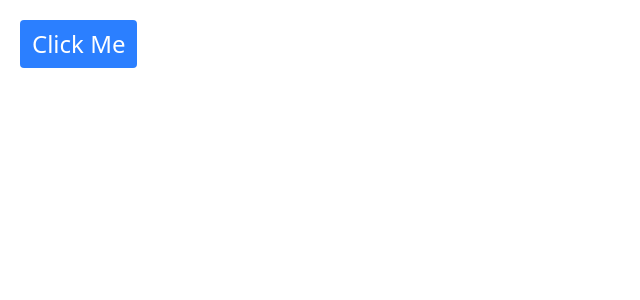
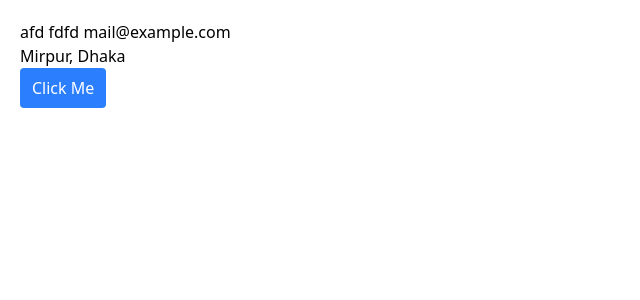
Before and after one commit to phitronio/SDT-Django, a React (Vite) app in the folder phimart-client/: page / in a window 1280 px wide. Shown: the top 300 px of the page, without its empty margins (0-640 px from the left). Built offline with nearby package versions, Linux system fonts and the light colour scheme.

Commit message:
29.1 & 29.2 added

```diff
--- a/phimart-client/eslint.config.js
+++ b/phimart-client/eslint.config.js
@@ -1,38 +1,39 @@
-import js from '@eslint/js'
-import globals from 'globals'
-import react from 'eslint-plugin-react'
-import reactHooks from 'eslint-plugin-react-hooks'
-import reactRefresh from 'eslint-plugin-react-refresh'
+import js from "@eslint/js";
+import globals from "globals";
+import react from "eslint-plugin-react";
+import reactHooks from "eslint-plugin-react-hooks";
+import reactRefresh from "eslint-plugin-react-refresh";
 
 export default [
-  { ignores: ['dist'] },
+  { ignores: ["dist"] },
   {
-    files: ['**/*.{js,jsx}'],
+    files: ["**/*.{js,jsx}"],
     languageOptions: {
       ecmaVersion: 2020,
       globals: globals.browser,
       parserOptions: {
-        ecmaVersion: 'latest',
+        ecmaVersion: "latest",
         ecmaFeatures: { jsx: true },
-        sourceType: 'module',
+        sourceType: "module",
       },
     },
-    settings: { react: { version: '18.3' } },
+    settings: { react: { version: "18.3" } },
     plugins: {
       react,
-      'react-hooks': reactHooks,
-      'react-refresh': reactRefresh,
+      "react-hooks": reactHooks,
+      "react-refresh": reactRefresh,
     },
     rules: {
       ...js.configs.recommended.rules,
       ...react.configs.recommended.rules,
-      ...react.configs['jsx-runtime'].rules,
+      ...react.configs["jsx-runtime"].rules,
       ...reactHooks.configs.recommended.rules,
-      'react/jsx-no-target-blank': 'off',
-      'react-refresh/only-export-components': [
-        'warn',
+      "react/jsx-no-target-blank": "off",
+      "react-refresh/only-export-components": [
+        "warn",
         { allowConstantExport: true },
       ],
+      "react/prop-types": "off", // Turn of prop-types error
     },
   },
-]
+];
--- a/phimart-client/src/App.jsx
+++ b/phimart-client/src/App.jsx
@@ -1,3 +1,4 @@
+import Person from "./components/Person";
 import PlayWithButton from "./components/PlayWithButton";
 
 function App() {
@@ -7,7 +8,8 @@ function App() {
       <Button handleClick={handleClick} color="info">
         My Button
       </Button> */}
-      <PlayWithButton />
+      {/* <PlayWithButton /> */}
+      <Person />
     </>
   );
 }
--- /dev/null
+++ b/phimart-client/src/components/Person.jsx
@@ -0,0 +1,46 @@
+import { useState } from "react";
+
+const Person = () => {
+  const [person, setPerson] = useState({
+    firstName: "afd",
+    lastName: "fdfd",
+    email: "mail@example.com",
+    address: {
+      city: "Mirpur",
+      state: "Dhaka",
+    },
+  });
+
+  const handleClick = () => {
+    const newPerson = {
+      ...person,
+      address: {
+        ...person.address,
+        city: "Dhanmondi",
+      },
+    };
+
+    setPerson(newPerson);
+  };
+
+  return (
+    <div className="m-5">
+      <h1>
+        {person.firstName} {person.lastName} {person.email}
+      </h1>
+      <p>
+        {person.address.city}, {person.address.state}
+      </p>
+      <button
+        onClick={handleClick}
+        className="px-3 py-2 bg-blue-500 text-white rounded-sm"
+      >
+        Click Me
+      </button>
+    </div>
+  );
+};
+
+export default Person;
+
+// state works asynchronously
```
